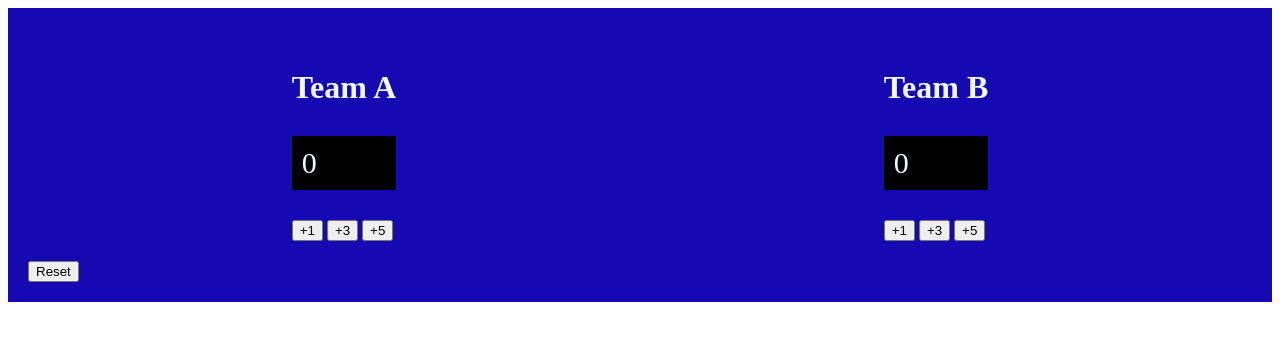
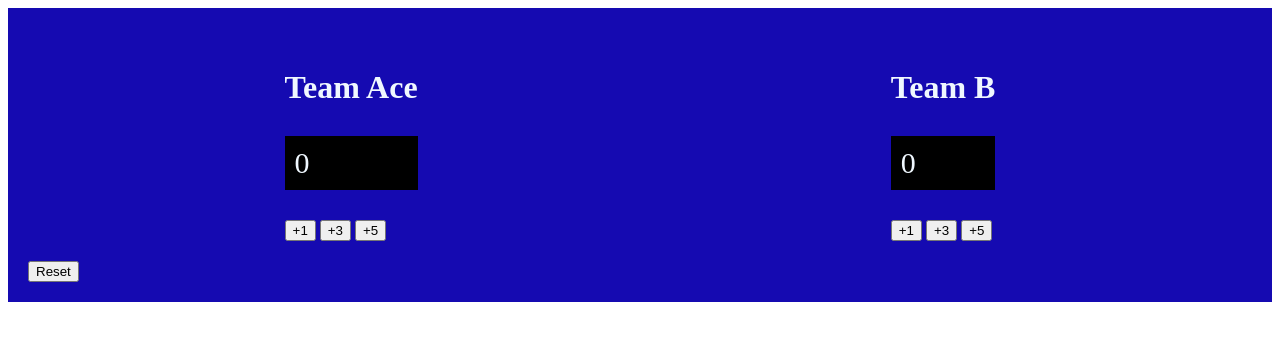
Before and after one commit to msfatimanoor2-pixel/git-repoitory-huh, a plain HTML site: page score board/index.html in a window 1280 px wide. Drawn offline with Linux system fonts and the light colour scheme.

Commit message:
i made a change
yeah

```diff
--- a/score board/index.html
+++ b/score board/index.html
@@ -10,7 +10,7 @@
     <div class="container">
                 <div class="scorecard">
                     <div id="TeamA">
-                        <h1>Team A</h1>
+                        <h1>Team Ace</h1>
                         <p id="scoreA">0</p>
                         <button id="oneA" onclick="Add_One_A()">+1</button>
                         <button id="threeA" onclick="Add_Three_A ()">+3</button>
```
